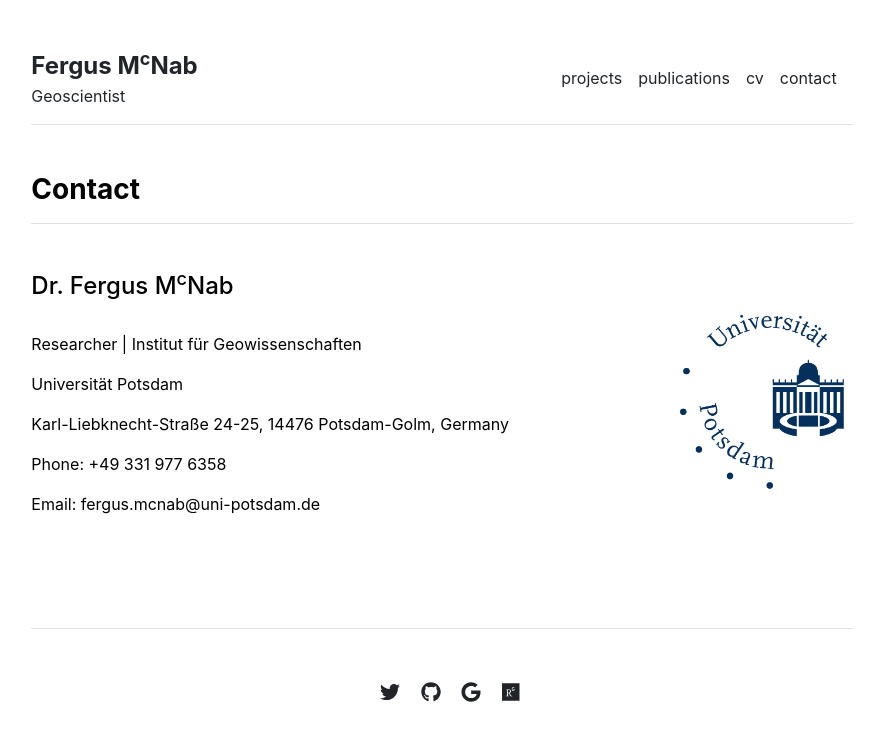
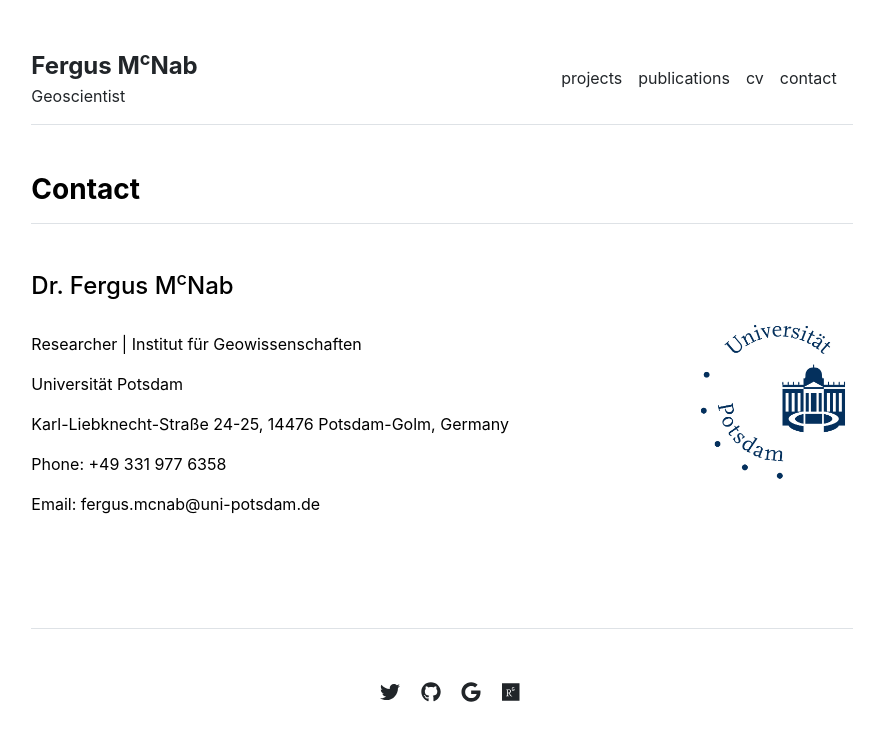
Before and after one commit to fmcnab/fmcnab.github.io, a Jekyll site: the page built from contact.md, in a window 1280 px wide. Shown: the top 741 px of the page, without its empty margins (198-1074 px from the left). Built offline with Jekyll 4.4.1, drawn with Linux system fonts in a browser that asks for light colours.

Commit message:
Update contact logo formatting.

```diff
--- a/_includes/contact.html
+++ b/_includes/contact.html
@@ -12,7 +12,7 @@
         <p>Email: {{ contact.email }}</p>
       </div>
       <div class="col-md-4 align-self-center">
-        <img src="{{ site.github.url }}/{{ contact.image }}" style="float: right;" alt="Contact" width="75%">
+        <img src="{{ site.github.url }}/{{ contact.image }}" style="float: right;" alt="Contact" width="66%">
       </div>
     </div>
     {% endfor %}
```
